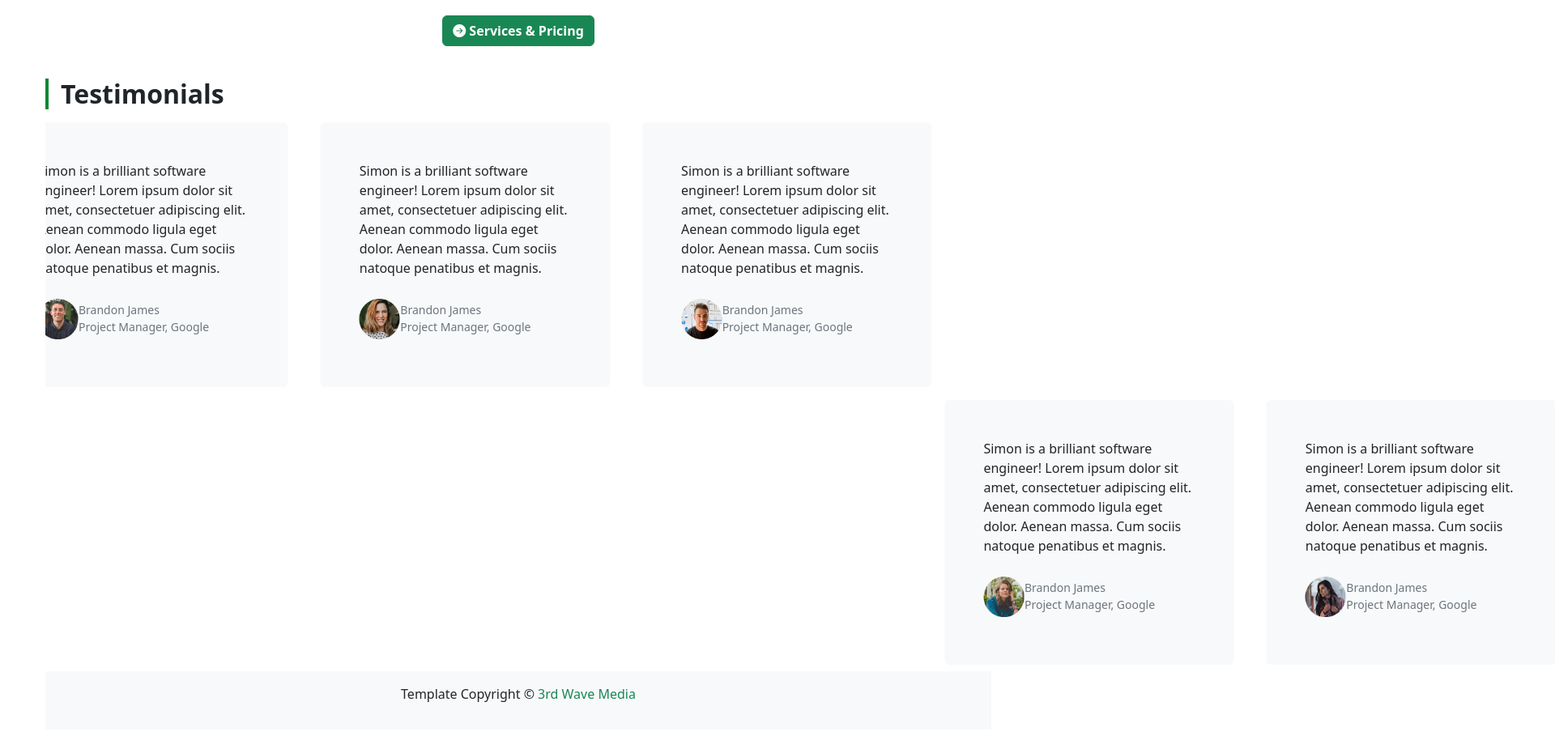
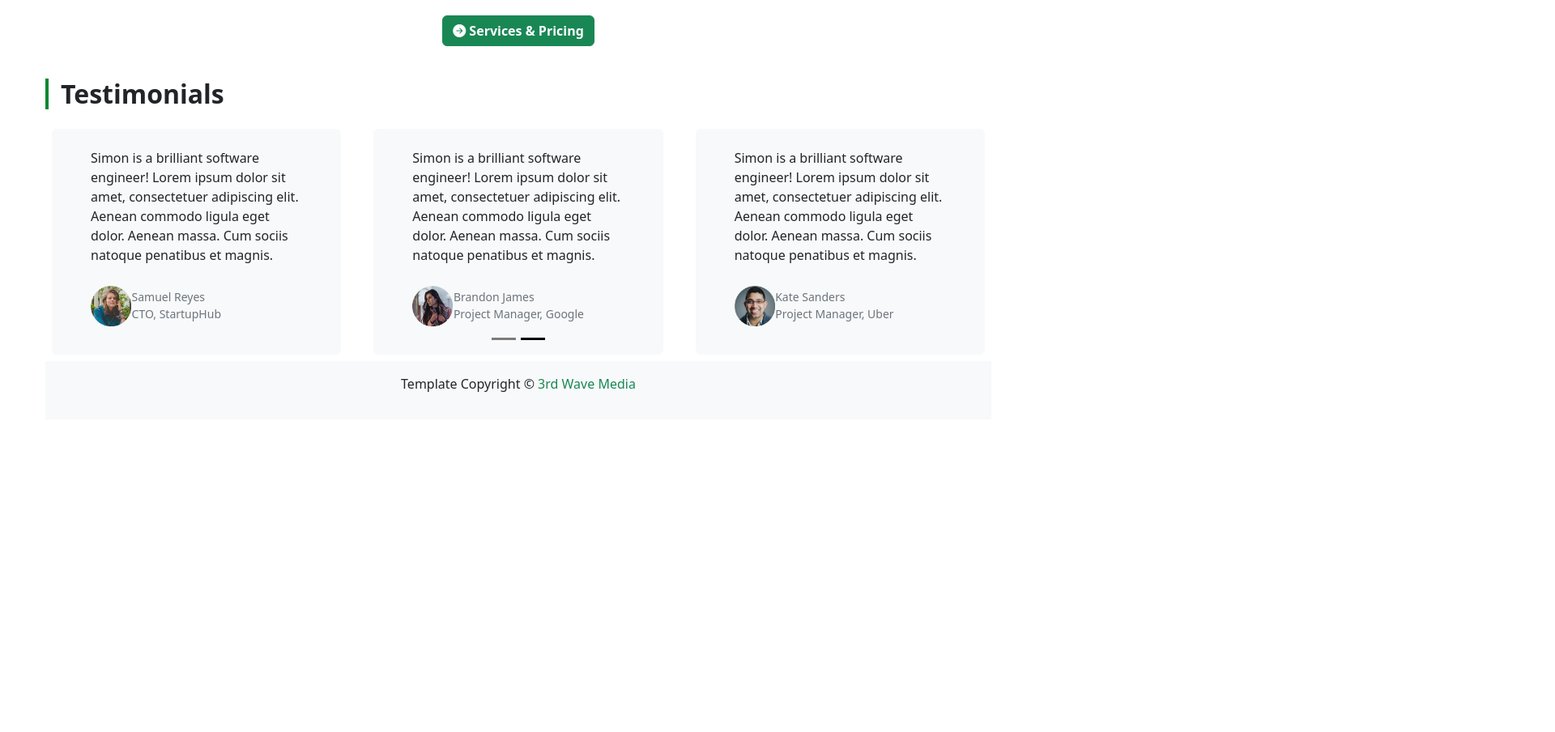
Before and after one commit to gusche85/portfolioSample, a plain HTML site: page index.html in a window 1280 px wide. Shown: the part 971-1875 px from the top of the page at 81% size, 1920 px wide, since content can reach past the window. After the commit the page ends 1545 px from the top, so only its background shows below. Drawn offline with nearby package versions, Linux system fonts and the light colour scheme.

Commit message:
Add indicators

```diff
--- a/index.html
+++ b/index.html
@@ -167,21 +167,27 @@
   <button type="button" class="btn btn-success fw-bold mt-3 mb-4" ><i class="bi bi-arrow-right-circle-fill"></i>&nbspServices & Pricing</button>
 </div>
 
-    <header class="text-left mt-3 mb-0">
+    <header class="text-left mt-3 mb-3">
       <h2 class="fw-bold green-line">Testimonials</h2>
     </header>
 
     <!----carousel---->
+    <!--data-bs-target="indicator"-->
+    <div id="autoCarousel" class="carousel carousel-dark slide" data-bs-ride="carousel">
+      <div class="carousel-indicators">
+        <button type="bullet" data-bs-slide-to="0" data-bs-target="indicator" class="active" aria-current="true"></button>
+        <button type="bullet" data-bs-slide-to="1" data-bs-target="indicator"></button>
+      </div>
 
     <div class="row">
-    <div id="autoCarousel" class="carousel slide" data-bs-ride="carousel">
+      <div class="carousel-inner">
 
-      <div class="carousel-inner">
-          <div class="carousel-item active">
+        <!--slide 1-->
+          <div class="carousel-item active" data-bs-interval="4000">
             <div class="row">
 
-
-              <div class="col-md-4"><div class="card border-0 bg-light m-2 p-5">
+          <!--First item-->
+              <div class="col-md-4"><div class="card border-0 bg-light m-2 p-5 pt-4 pb-4">
                 <p>
                   Simon is a brilliant software engineer! Lorem ipsum dolor sit amet, consectetuer adipiscing elit. Aenean commodo ligula eget dolor. Aenean massa. Cum sociis natoque penatibus et magnis.
                 </p>
@@ -189,7 +195,7 @@
                 <div class="row align-items-center">
                   <div class="col-md-2"><img src="profile-1.png" height="50px"></div>
                   <div class="col-md-10">
-                    <p class="text-secondary fw-light" style="font-size: 14px; padding-left: 7px; padding-top: 13px">Brandon James<br>Project Manager, Google</p>
+                    <p class="text-secondary fw-light" style="font-size: 14px; padding-left: 7px; padding-top: 13px">James Lee<br>Project Manager, Amazon</p>
                   </div>
                 </div>
               </div>
@@ -198,9 +204,7 @@
 
 
           <!-- Second Item -->
-
-
-                <div class="col-md-4"><div class="card border-0 bg-light m-2 p-5">
+                <div class="col-md-4"><div class="card border-0 bg-light m-2 p-5 pt-4 pb-4">
                   <p>
                     Simon is a brilliant software engineer! Lorem ipsum dolor sit amet, consectetuer adipiscing elit. Aenean commodo ligula eget dolor. Aenean massa. Cum sociis natoque penatibus et magnis.
                   </p>
@@ -208,7 +212,7 @@
                   <div class="row align-items-center">
                     <div class="col-md-2"><img src="profile-2.png" height="50px"></div>
                     <div class="col-md-10">
-                      <p class="text-secondary fw-light" style="font-size: 14px; padding-left: 7px; padding-top: 13px">Brandon James<br>Project Manager, Google</p>
+                      <p class="text-secondary fw-light" style="font-size: 14px; padding-left: 7px; padding-top: 13px">James Lee<br>Project Manager, Amazon</p>
                     </div>
                   </div>
                 </div>
@@ -216,9 +220,7 @@
                 </div>
 
           <!----Third item--->
-
-
-                <div class="col-md-4"><div class="card border-0 bg-light m-2 p-5">
+                <div class="col-md-4"><div class="card border-0 bg-light m-2 p-5 pt-4 pb-4">
                   <p>
                     Simon is a brilliant software engineer! Lorem ipsum dolor sit amet, consectetuer adipiscing elit. Aenean commodo ligula eget dolor. Aenean massa. Cum sociis natoque penatibus et magnis.
                   </p>
@@ -226,24 +228,22 @@
                   <div class="row align-items-center">
                     <div class="col-md-2"><img src="profile-3.png" height="50px"></div>
                     <div class="col-md-10">
-                      <p class="text-secondary fw-light" style="font-size: 14px; padding-left: 7px; padding-top: 13px">Brandon James<br>Project Manager, Google</p>
+                      <p class="text-secondary fw-light" style="font-size: 14px; padding-left: 7px; padding-top: 13px">Olivia White<br>Project Manager, Dropbox</p>
                     </div>
                   </div>
                 </div>
               </div>
                 </div>
 
-            </div>
-          </div>
+            </div> <!--row-->
+          </div> <!--carousel item active-->
 
-      </div>
-
-      <!--carousel2-->
-      <div class="carousel-item">
+      <!--Slide 2-->
+      <div class="carousel-item" data-bs-interval="4000">
             <div class="row">
 
-
-              <div class="col-md-4"><div class="card border-0 bg-light m-2 p-5">
+          <!--First item-->
+              <div class="col-md-4"><div class="card border-0 bg-light m-2 p-5 pt-4 pb-4">
                 <p>
                   Simon is a brilliant software engineer! Lorem ipsum dolor sit amet, consectetuer adipiscing elit. Aenean commodo ligula eget dolor. Aenean massa. Cum sociis natoque penatibus et magnis.
                 </p>
@@ -251,7 +251,7 @@
                 <div class="row align-items-center">
                   <div class="col-md-2"><img src="profile-4.png" height="50px"></div>
                   <div class="col-md-10">
-                    <p class="text-secondary fw-light" style="font-size: 14px; padding-left: 7px; padding-top: 13px">Brandon James<br>Project Manager, Google</p>
+                    <p class="text-secondary fw-light" style="font-size: 14px; padding-left: 7px; padding-top: 13px">Samuel Reyes<br>CTO, StartupHub</p>
                   </div>
                 </div>
               </div>
@@ -260,9 +260,7 @@
 
 
           <!-- Second Item -->
-
-
-                <div class="col-md-4"><div class="card border-0 bg-light m-2 p-5">
+                <div class="col-md-4"><div class="card border-0 bg-light m-2 p-5 pt-4 pb-4">
                   <p>
                     Simon is a brilliant software engineer! Lorem ipsum dolor sit amet, consectetuer adipiscing elit. Aenean commodo ligula eget dolor. Aenean massa. Cum sociis natoque penatibus et magnis.
                   </p>
@@ -278,9 +276,7 @@
                 </div>
 
           <!----Third item--->
-
-
-                <div class="col-md-4"><div class="card border-0 bg-light m-2 p-5">
+                <div class="col-md-4"><div class="card border-0 bg-light m-2 p-5 pt-4 pb-4">
                   <p>
                     Simon is a brilliant software engineer! Lorem ipsum dolor sit amet, consectetuer adipiscing elit. Aenean commodo ligula eget dolor. Aenean massa. Cum sociis natoque penatibus et magnis.
                   </p>
@@ -288,25 +284,19 @@
                   <div class="row align-items-center">
                     <div class="col-md-2"><img src="profile-6.png" height="50px"></div>
                     <div class="col-md-10">
-                      <p class="text-secondary fw-light" style="font-size: 14px; padding-left: 7px; padding-top: 13px">Brandon James<br>Project Manager, Google</p>
+                      <p class="text-secondary fw-light" style="font-size: 14px; padding-left: 7px; padding-top: 13px">Kate Sanders<br>Project Manager, Uber</p>
                     </div>
                   </div>
                 </div>
               </div>
                 </div>
 
-            </div>
-          </div>
+            </div> <!--row-->
+         </div> <!--carousel item active-->
 
-      </div>
-
-
-
+      </div><!--carousel inner-->
       </div> <!--carousel timer-->
     </div><!--autoCarousel-->
-
-
-
 
 
 
```
